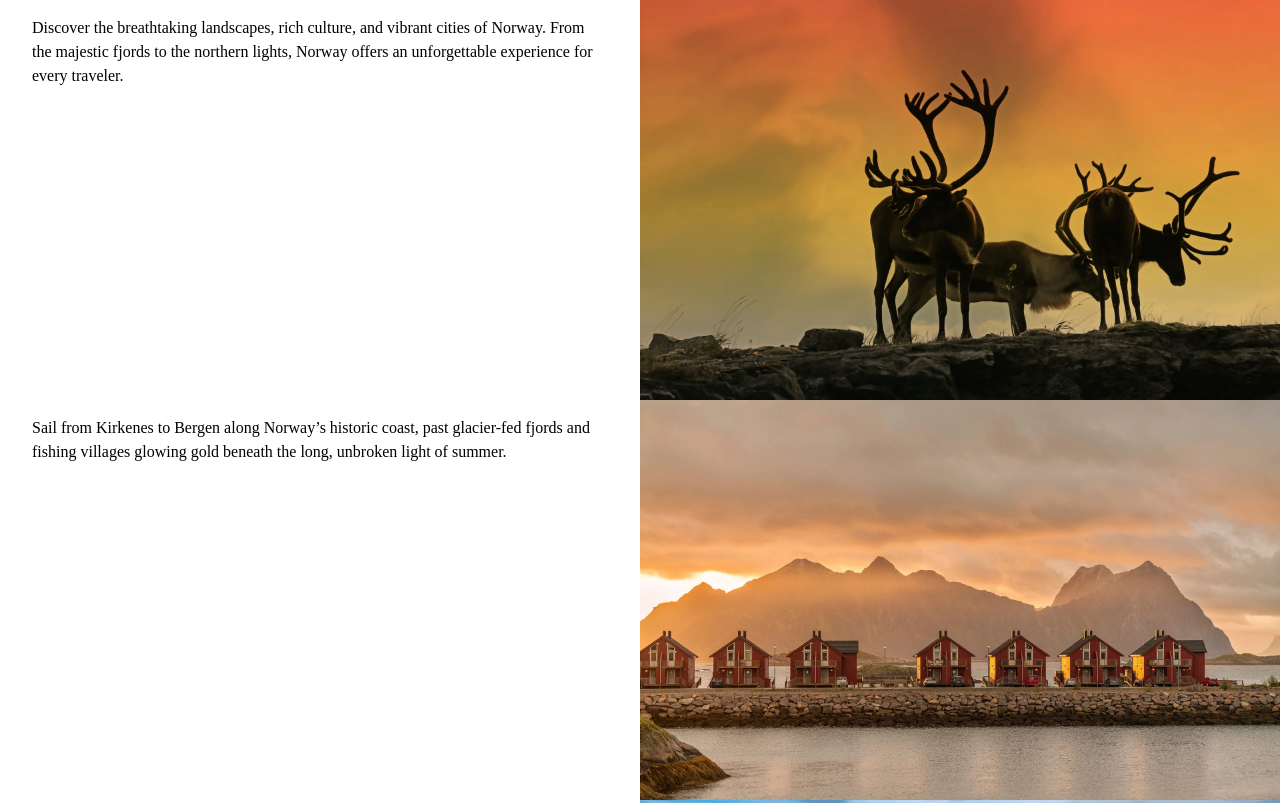
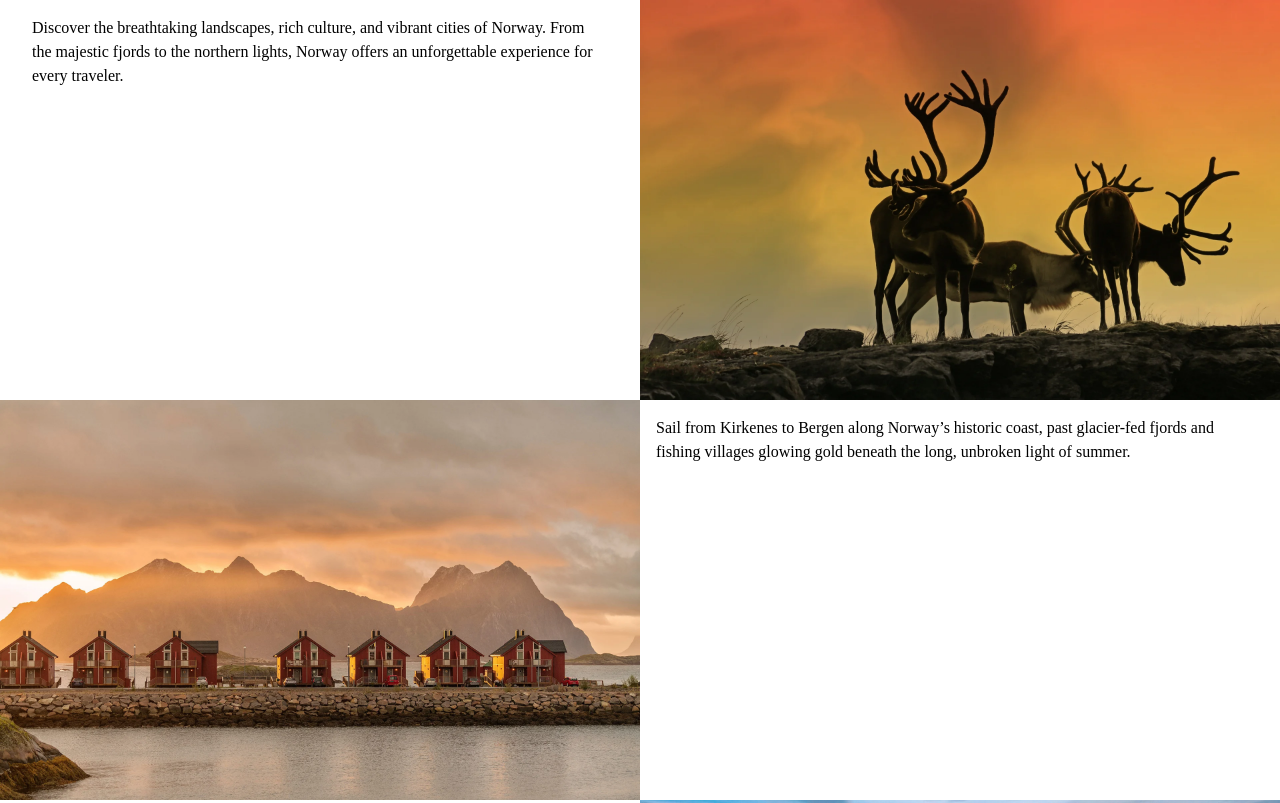
Before and after one commit to JammiM/css-grid-sandbox, a plain HTML site: page visit-norway-website/index.html in a window 1280 px wide. Shown: the top 803 px of the page. Drawn offline with Linux system fonts and the light colour scheme.

Commit message:
Added a way for the rows to alternate their layout

```diff
--- a/visit-norway-website/styles.css
+++ b/visit-norway-website/styles.css
@@ -17,6 +17,14 @@
 
   .image-content {
     grid-column: 3 / -1;
+  }
+
+  .single-row > :first-child:not(.text-content) {
+    grid-column: 1 / 3;
+  }
+
+  .single-row > :last-child:not(.image-content) {
+    grid-column: 3 / 4;
   }
 }
 
```
